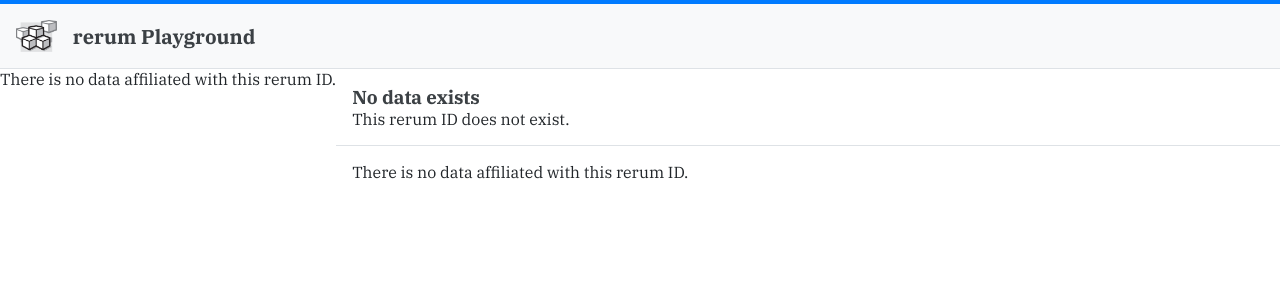
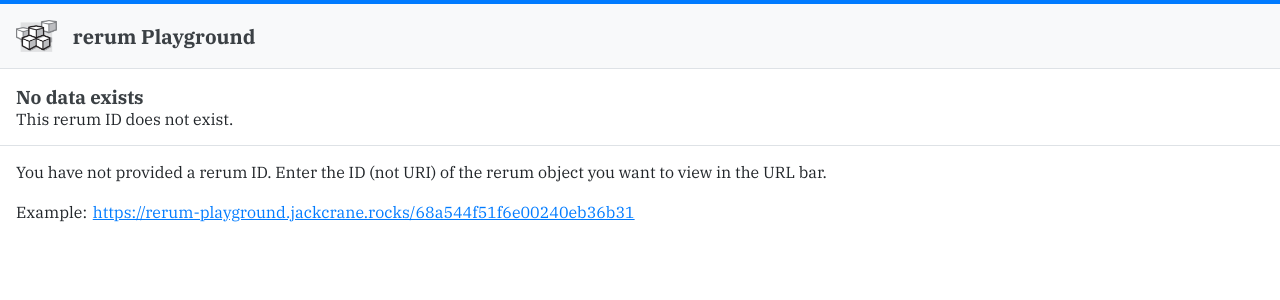
Before and after one commit to jackcrane/rerum-playground, a React (Vite) app: page / in a window 1280 px wide. Shown: the top 300 px of the page. Built offline with nearby package versions, Linux system fonts and the light colour scheme.

Commit message:
refactor: simplify loading and data checks in Timeline and MainContent components

```diff
--- a/components/History/Timeline.jsx
+++ b/components/History/Timeline.jsx
@@ -25,14 +25,9 @@ export const Timeline = () => {
   const { path: rerumId } = usePath();
   const { data, loading } = useRerumObject(rerumId);
 
-  if (loading) return <div>Loading...</div>;
+  if (loading) return null;
 
-  if (!data)
-    return (
-      <div>
-        <p>There is no data affiliated with this rerum ID.</p>
-      </div>
-    );
+  if (!data) return null;
 
   return (
     <div className={styles.timeline}>
--- a/components/MainContent/MainContent.jsx
+++ b/components/MainContent/MainContent.jsx
@@ -14,6 +14,23 @@ export const MainContent = () => {
 
   if (loading) return <Section>Loading...</Section>;
 
+  if (!rerumId || rerumId === "/")
+    return (
+      <Section>
+        <p>
+          You have not provided a rerum ID. Enter the ID (not URI) of the rerum
+          object you want to view in the URL bar.
+        </p>
+        <br />
+        <p>
+          Example:{" "}
+          <a href="https://rerum-playground.jackcrane.rocks/68a544f51f6e00240eb36b31">
+            https://rerum-playground.jackcrane.rocks/68a544f51f6e00240eb36b31
+          </a>
+        </p>
+      </Section>
+    );
+
   if (!data)
     return (
       <Section>
@@ -23,6 +40,7 @@ export const MainContent = () => {
 
   return (
     <Section>
+      <h3 style={{ marginBottom: "1rem" }}>Object Data</h3>
       <JsonTable data={clone} />
     </Section>
   );
--- a/index.html
+++ b/index.html
@@ -1,7 +1,7 @@
 <!DOCTYPE html>
 <html>
   <head>
-    <title>React Vite Micro App</title>
+    <title>Rerum Playground</title>
     <link rel="preconnect" href="https://fonts.googleapis.com" />
     <link rel="preconnect" href="https://fonts.gstatic.com" crossorigin />
     <link
```
